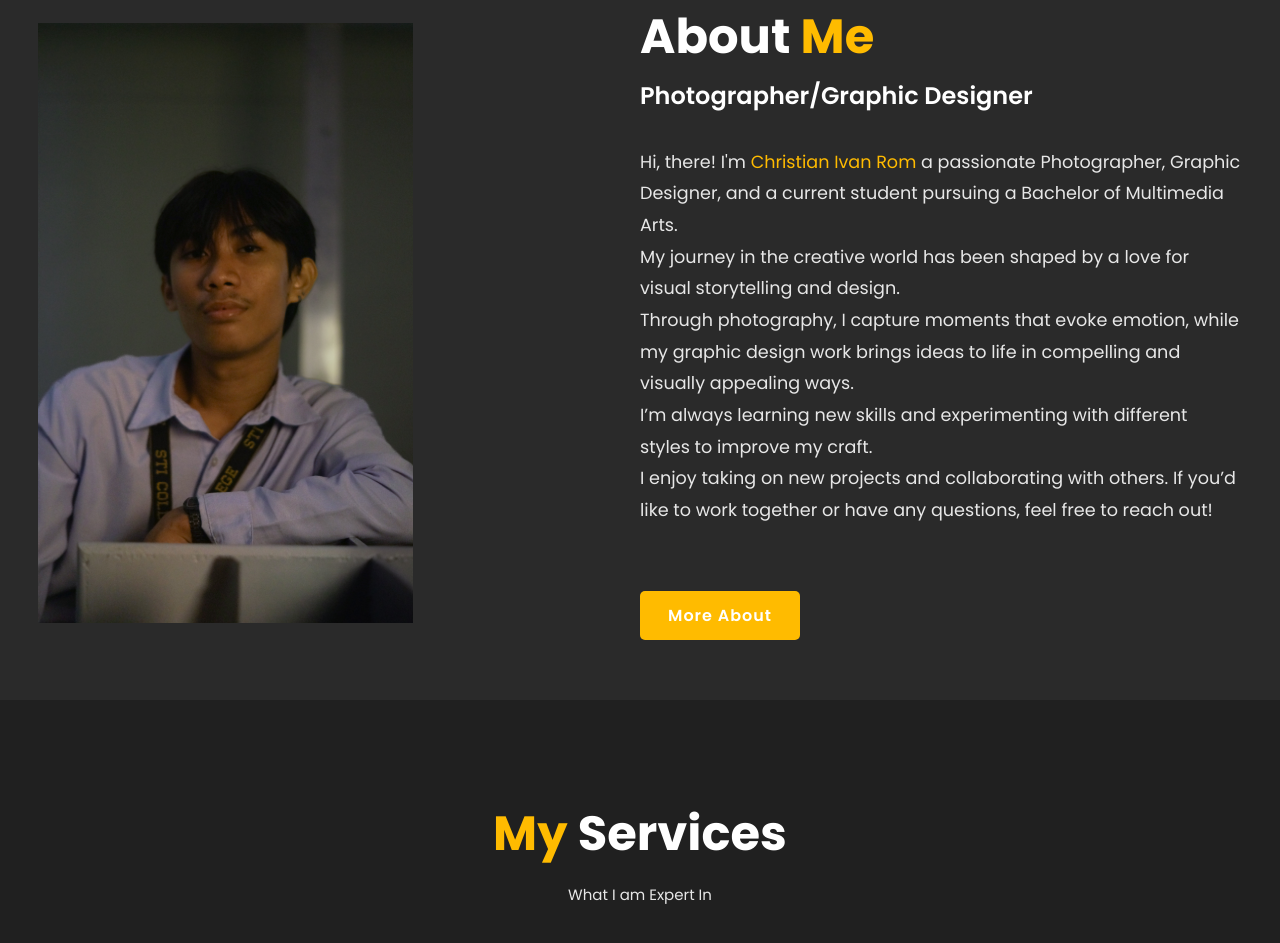
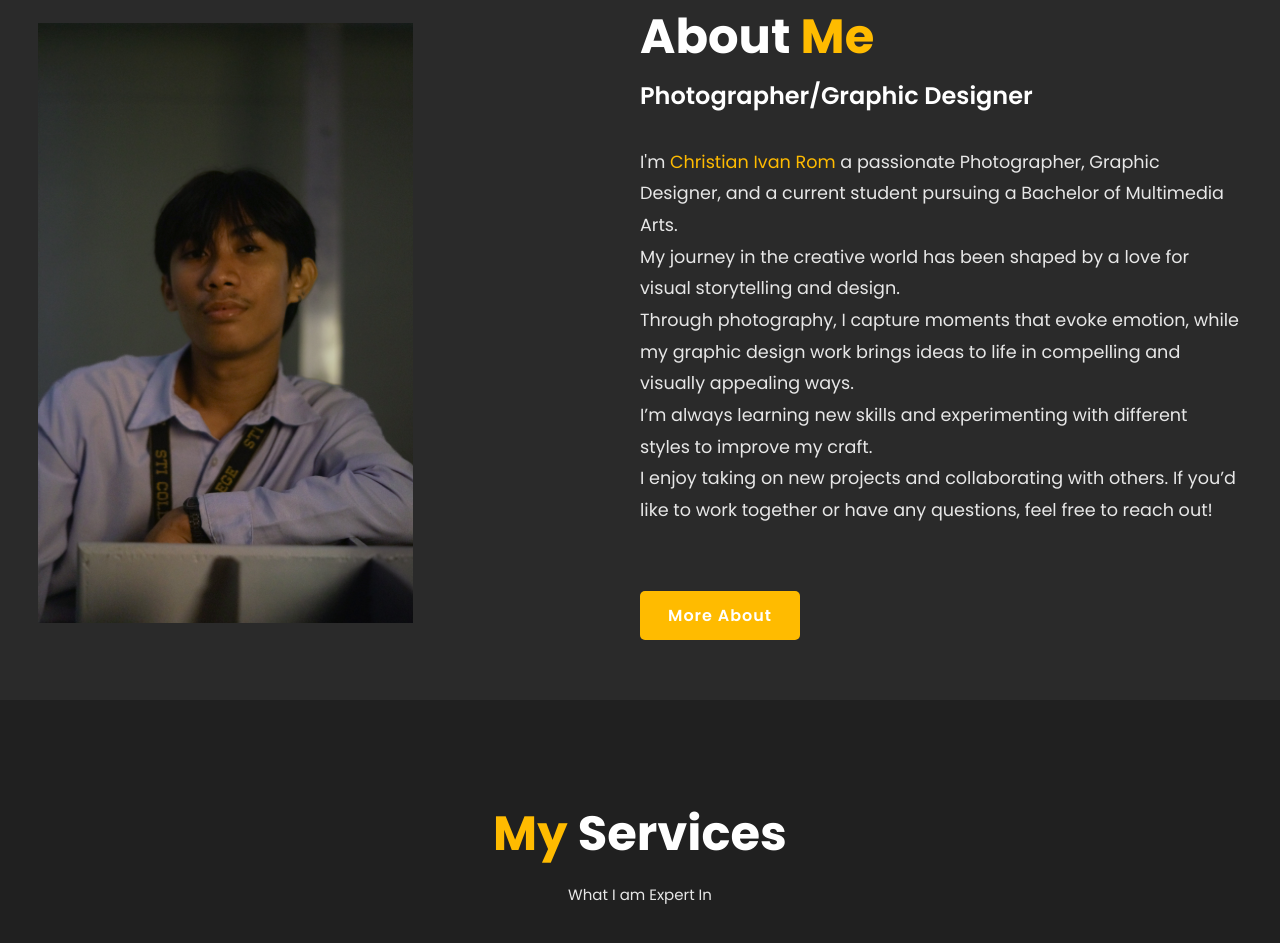
Before and after one commit to ban-script/ban.script, a plain HTML site: page index.html in a window 1280 px wide. Shown: the part 897-1840 px from the top of the page. Drawn offline with nearby package versions, Linux system fonts and the light colour scheme.

Commit message:
Update index.html

```diff
--- a/index.html
+++ b/index.html
@@ -71,7 +71,7 @@ family=Poppins:wght@300;400; 500;600; 700; 800; 900&display=swap" rel="styleshee
 <div class="about-text">
     <h2>About <span>Me</span></h2>
     <h4> Photographer/Graphic Designer</h4>
-    <p>Hi, there! I'm <span>Christian Ivan Rom</span> a passionate Photographer, Graphic Designer, and a current student pursuing a Bachelor of Multimedia Arts.<br>
+    <p>I'm <span>Christian Ivan Rom</span> a passionate Photographer, Graphic Designer, and a current student pursuing a Bachelor of Multimedia Arts.<br>
         My journey in the creative world has been shaped by a love for visual storytelling and design.<br>
         Through photography, I capture moments that evoke emotion, while my graphic design work brings ideas to life in compelling and visually appealing ways.<br>
         I’m always learning new skills and experimenting with different styles to improve my craft.<br>
```
